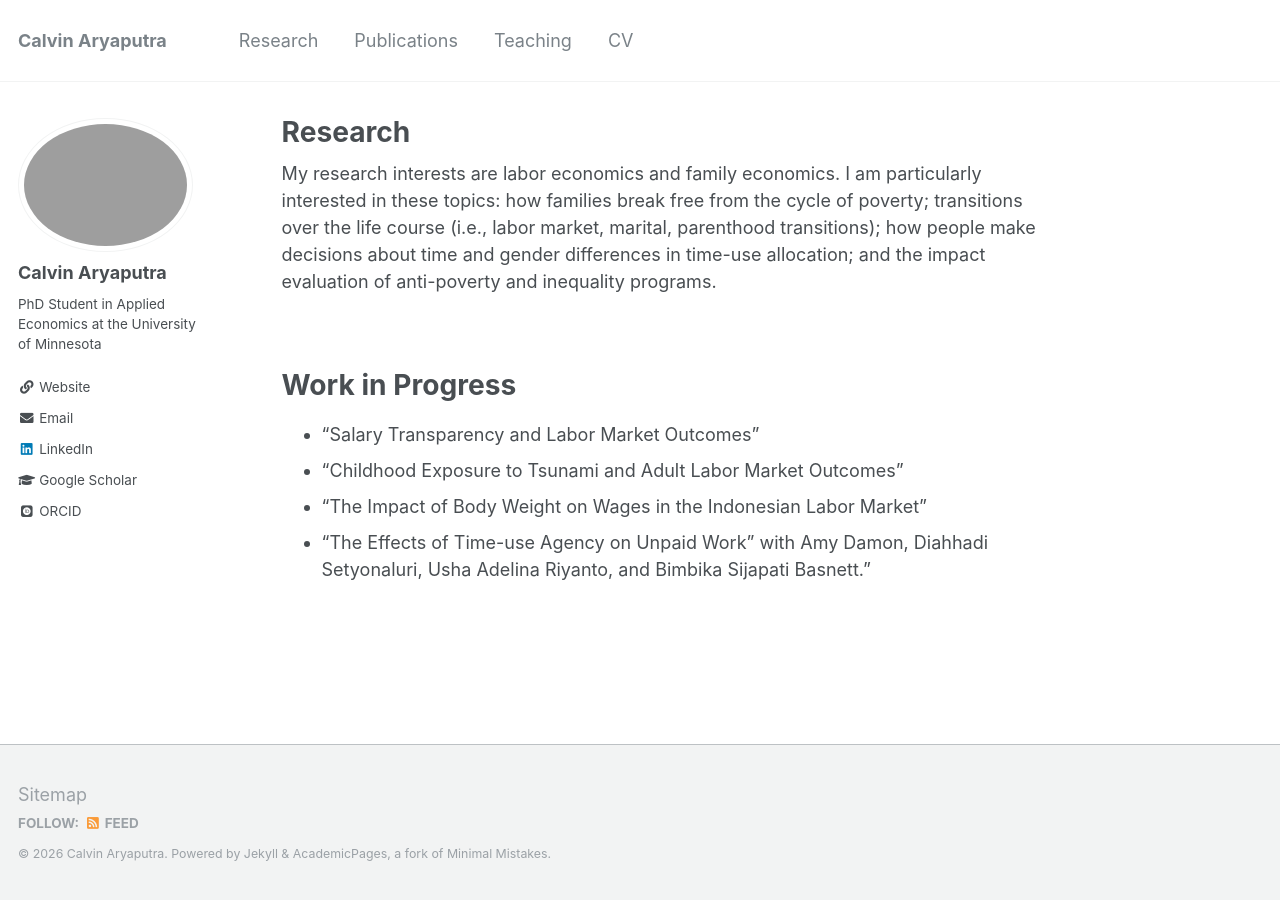
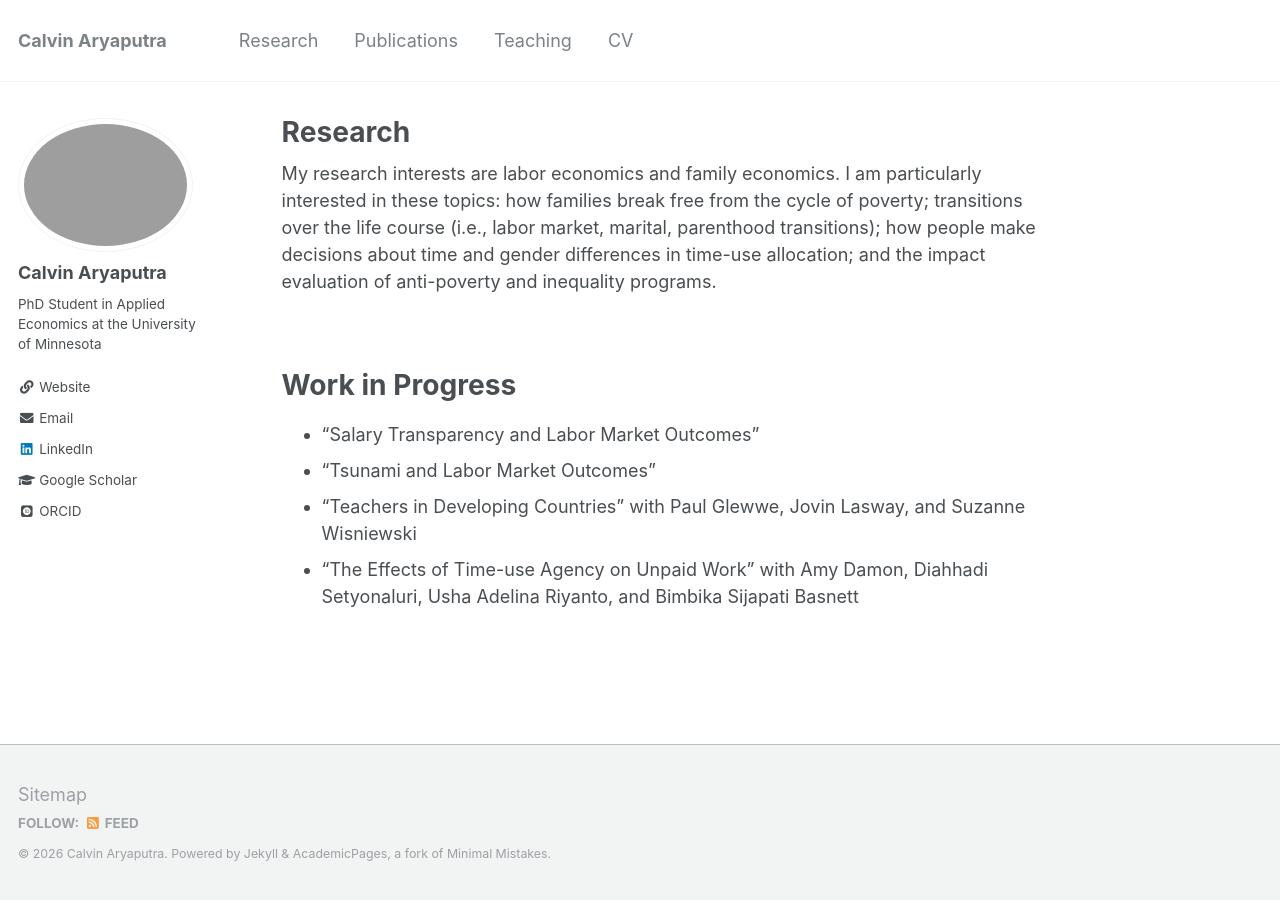
Before and after one commit to calvinaryaputra/calvinaryaputra.github.io, a Jekyll site: the page built from _pages/research.md, in a window 1280 px wide. Built offline with Jekyll 4.4.1, drawn with Linux system fonts in a browser that asks for light colours; some web fonts are replaced.

Commit message:
webpage update

```diff
--- a/_pages/research.md
+++ b/_pages/research.md
@@ -11,6 +11,6 @@ My research interests are labor economics and family economics. I am particularl
 Work in Progress
 ======
 * "Salary Transparency and Labor Market Outcomes"
-* "Childhood Exposure to Tsunami and Adult Labor Market Outcomes"
-* "The Impact of Body Weight on Wages in the Indonesian Labor Market"
-* "The Effects of Time-use Agency on Unpaid Work” with Amy Damon, Diahhadi Setyonaluri, Usha Adelina Riyanto, and Bimbika Sijapati Basnett."
+* "Tsunami and Labor Market Outcomes"
+* "Teachers in Developing Countries" with Paul Glewwe, Jovin Lasway, and Suzanne Wisniewski
+* "The Effects of Time-use Agency on Unpaid Work” with Amy Damon, Diahhadi Setyonaluri, Usha Adelina Riyanto, and Bimbika Sijapati Basnett
```
Also changed, not shown: CONTRIBUTING.md (deleted, +0 -5 lines), README.md (+1 -0 lines), _pages/about.md (+1 -1 lines), 1 other file.
